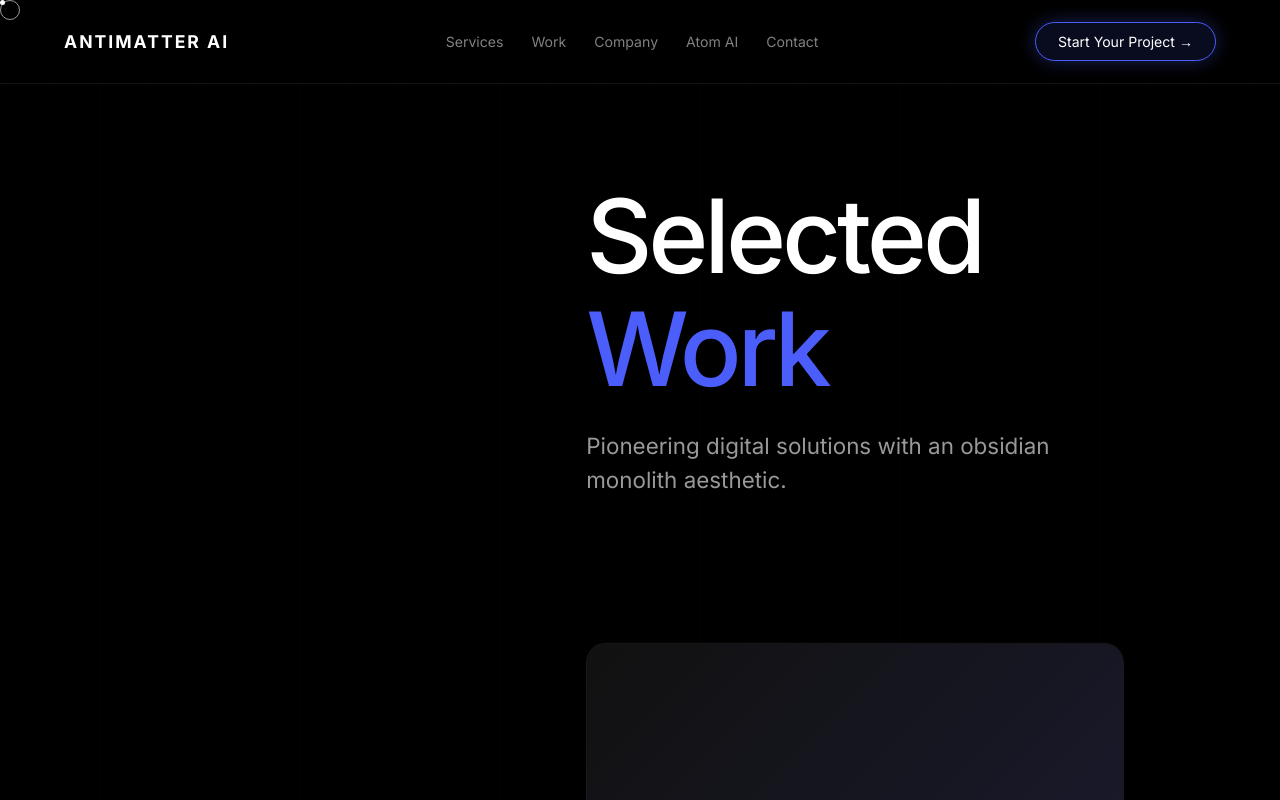
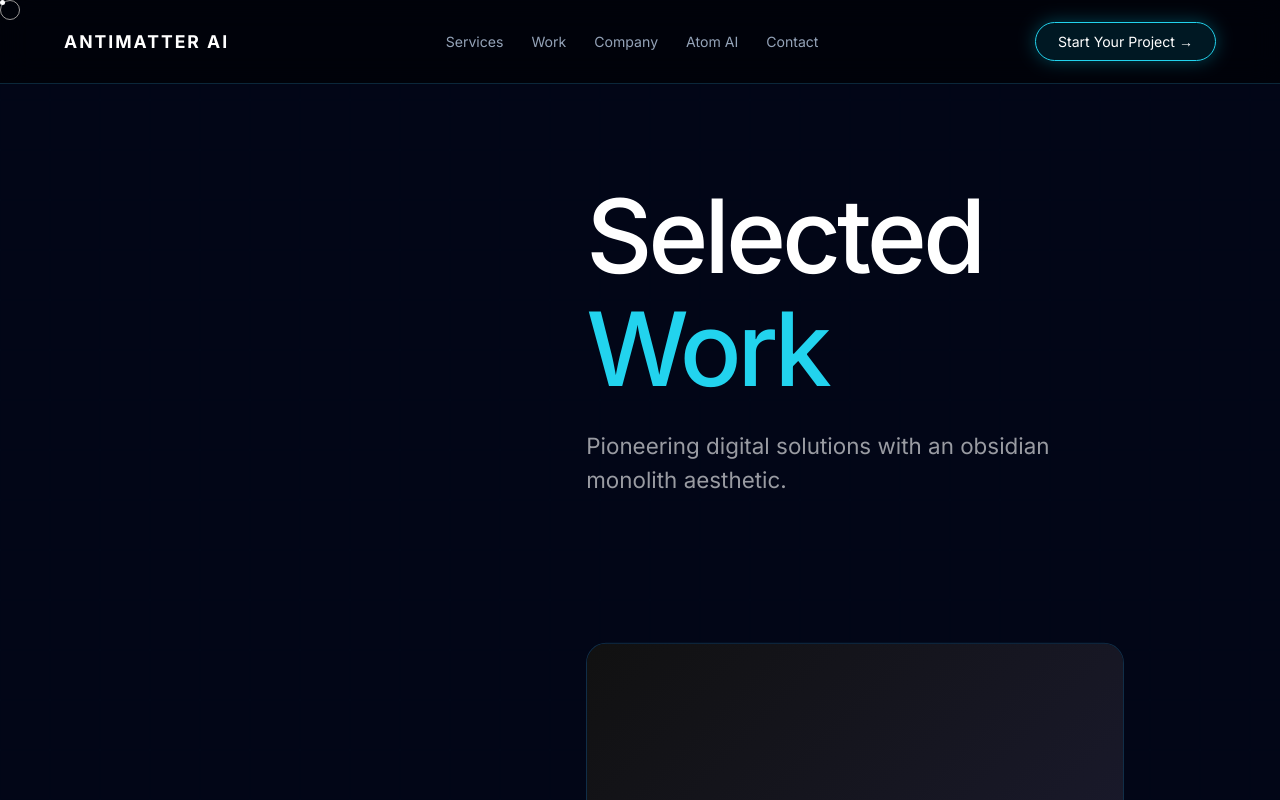
Before and after one commit to jainil224/antimatter-ai-agency, an Angular app: page /#/work in a window 1280 px wide. Shown: the top 800 px of the page. Built offline with nearby package versions, Linux system fonts and the light colour scheme.

Commit message:
feat: implement core UI components, styling, and service data definitions for the application

```diff
--- a/src/app/atom-ai-page/atom-ai-page.component.scss
+++ b/src/app/atom-ai-page/atom-ai-page.component.scss
@@ -31,9 +31,13 @@
     .page-title {
       font-size: clamp(3.5rem, 6vw, 5.5rem);
       line-height: 1;
-      font-weight: 500;
+      font-weight: 700;
+      margin-bottom: 30px;
       letter-spacing: -0.04em;
-      margin-bottom: 30px;
+      background: linear-gradient(to right, #22D3EE, #38BDF8, #6366F1);
+      -webkit-background-clip: text;
+      -webkit-text-fill-color: transparent;
+      display: inline-block;
     }
 
     .description {
@@ -92,7 +96,7 @@
     background: rgba(10, 10, 15, 0.8);
     border: 1px solid rgba(255, 255, 255, 0.1);
     border-radius: 12px;
-    box-shadow: 0 30px 60px rgba(0, 0, 0, 0.5), 0 0 40px rgba(75, 94, 252, 0.1);
+    box-shadow: 0 30px 60px rgba(0, 0, 0, 0.5), 0 0 40px rgba(6, 182, 212, 0.1);
     backdrop-filter: blur(20px);
     overflow: hidden;
 
@@ -134,14 +138,14 @@
       color: #e6e6e6;
       overflow-x: auto;
 
-      .keyword { color: #c678dd; }
-      .type { color: #e5c07b; }
-      .string { color: #98c379; }
-      .variable { color: #e06c75; }
-      .property { color: #d19a66; }
-      .number { color: #d19a66; }
-      .boolean { color: #d19a66; }
-      .method { color: #61afef; }
+      .keyword { color: #22D3EE; }
+      .type { color: #38BDF8; }
+      .string { color: #94A3B8; }
+      .variable { color: #06B6D4; }
+      .property { color: #38BDF8; }
+      .number { color: #FACC15; }
+      .boolean { color: #FACC15; }
+      .method { color: #22D3EE; }
       .comment { color: #5c6370; font-style: italic; }
 
       .blink {
--- a/src/app/background-canvas/background-canvas.component.ts
+++ b/src/app/background-canvas/background-canvas.component.ts
@@ -56,7 +56,7 @@ export class BackgroundCanvasComponent implements AfterViewInit, OnDestroy {
     // Sine wave opacity (slow cycle)
     const opacity = 0.015 + Math.sin(time * 0.001) * 0.005;
 
-    this.ctx.strokeStyle = `rgba(255, 255, 255, ${Math.max(0, opacity)})`;
+    this.ctx.strokeStyle = `rgba(6, 182, 212, ${Math.max(0, opacity)})`;
     this.ctx.lineWidth = 1;
 
     this.ctx.beginPath();
--- a/src/app/case-studies-section/case-studies-section.component.scss
+++ b/src/app/case-studies-section/case-studies-section.component.scss
@@ -15,8 +15,12 @@
 .cases-list {
   h2 {
     font-size: clamp(2rem, 3.5vw, 3rem);
-    font-weight: 400;
+    font-weight: 700;
     margin-bottom: 40px;
+    background: linear-gradient(to right, #22D3EE, #38BDF8, #6366F1);
+    -webkit-background-clip: text;
+    -webkit-text-fill-color: transparent;
+    display: inline-block;
   }
 }
 
@@ -181,7 +185,7 @@
   left: 0;
   width: 100%;
   height: 80px;
-  background: linear-gradient(180deg, rgba(75, 94, 252, 0.2), transparent);
+  background: linear-gradient(180deg, rgba(6, 182, 212, 0.2), transparent);
 
   &::before {
     content: '';
@@ -246,7 +250,7 @@
 .p-prog-bar {
   width: 72%;
   height: 100%;
-  background: linear-gradient(90deg, #4B5EFC, #7B5EFB);
+  background: linear-gradient(90deg, #22D3EE, #38BDF8);
   border-radius: 3px;
 }
 
--- a/src/app/company-page/company-page.component.scss
+++ b/src/app/company-page/company-page.component.scss
@@ -13,13 +13,13 @@
     .page-title {
       font-size: clamp(3.5rem, 7vw, 6.5rem);
       line-height: 1.1;
-      font-weight: 500;
+      font-weight: 700;
       letter-spacing: -0.04em;
       margin-bottom: 30px;
-
-      .text-accent {
-        color: var(--accent);
-      }
+      background: linear-gradient(to right, #22D3EE, #38BDF8, #6366F1);
+      -webkit-background-clip: text;
+      -webkit-text-fill-color: transparent;
+      display: inline-block;
     }
 
     .page-subtitle {
@@ -102,10 +102,10 @@
           flex-shrink: 0;
           background-size: cover;
 
-          &.bg-1 { background: linear-gradient(135deg, #111, #4B5EFC); }
-          &.bg-2 { background: linear-gradient(135deg, #111, #9c4bfc); }
-          &.bg-3 { background: linear-gradient(135deg, #111, #4bebfc); }
-          &.bg-4 { background: linear-gradient(135deg, #111, #fc4b4b); }
+          &.bg-1 { background: linear-gradient(135deg, #111, #22D3EE); }
+          &.bg-2 { background: linear-gradient(135deg, #111, #38BDF8); }
+          &.bg-3 { background: linear-gradient(135deg, #111, #06B6D4); }
+          &.bg-4 { background: linear-gradient(135deg, #111, #6366F1); }
         }
 
         .info {
--- a/src/app/contact-page/contact-page.component.scss
+++ b/src/app/contact-page/contact-page.component.scss
@@ -104,7 +104,7 @@
           &:focus {
             outline: none;
             border-color: var(--accent);
-            box-shadow: 0 0 20px rgba(75, 94, 252, 0.2);
+            box-shadow: 0 0 20px rgba(6, 182, 212, 0.2);
           }
 
           &::placeholder {
--- a/src/app/hero-section/hero-section.component.scss
+++ b/src/app/hero-section/hero-section.component.scss
@@ -28,8 +28,11 @@
   h1 {
     font-size: clamp(2.8rem, 5vw, 5rem);
     line-height: 1.1;
-    font-weight: 400;
+    font-weight: 700;
     margin-bottom: 24px;
+    background: linear-gradient(to right, #22D3EE, #38BDF8, #6366F1);
+    -webkit-background-clip: text;
+    -webkit-text-fill-color: transparent;
 
     .italic-bold {
       font-weight: 700;
@@ -47,18 +50,18 @@
 
 .btn-pill {
   display: inline-block;
-  background: rgba(75, 94, 252, 0.12);
+  background: rgba(6, 182, 212, 0.12);
   border: 1px solid var(--accent);
   padding: 10px 22px;
   border-radius: 50px;
-  box-shadow: 0 0 18px rgba(75, 94, 252, 0.35);
+  box-shadow: 0 0 18px rgba(6, 182, 212, 0.35);
   color: var(--white);
   font-size: 0.88rem;
   transition: background 0.2s ease, box-shadow 0.2s ease;
 
   &:hover {
     background: var(--accent);
-    box-shadow: 0 0 28px rgba(75, 94, 252, 0.7);
+    box-shadow: 0 0 28px rgba(6, 182, 212, 0.7);
   }
 }
 
--- a/src/app/navbar/navbar.component.scss
+++ b/src/app/navbar/navbar.component.scss
@@ -35,17 +35,17 @@
 }
 
 .btn-pill {
-  background: rgba(75, 94, 252, 0.12);
+  background: rgba(6, 182, 212, 0.12);
   border: 1px solid var(--accent);
   padding: 10px 22px;
   border-radius: 50px;
-  box-shadow: 0 0 18px rgba(75, 94, 252, 0.35);
+  box-shadow: 0 0 18px rgba(6, 182, 212, 0.35);
   color: var(--white);
   font-size: 0.88rem;
   transition: background 0.2s ease, box-shadow 0.2s ease;
 
   &:hover {
     background: var(--accent);
-    box-shadow: 0 0 28px rgba(75, 94, 252, 0.7);
+    box-shadow: 0 0 28px rgba(6, 182, 212, 0.7);
   }
 }
--- a/src/app/services-section/services-section.component.ts
+++ b/src/app/services-section/services-section.component.ts
@@ -18,8 +18,8 @@ export class ServicesSectionComponent {
       services: ['UI/UX Design', 'Wireframing & Prototyping', 'Brand Identity', 'Design Systems', 'User Research', 'Testing'],
       tools: ['Figma', 'Framer', 'Maze', 'Notion'],
       shape: 1,
-      shadowInset: 'inset 0 -140px 140px -70px rgba(123, 94, 251, 0.2)',
-      shadowOuter: '0 0 40px rgba(123, 94, 251, 0.15)'
+      shadowInset: 'inset 0 -140px 140px -70px rgba(6, 182, 212, 0.2)',
+      shadowOuter: '0 0 40px rgba(6, 182, 212, 0.15)'
     },
     {
       num: '02',
@@ -28,8 +28,8 @@ export class ServicesSectionComponent {
       services: ['Frontend (React/Next.js)', 'Backend & API Engineering', 'Cloud Infrastructure & DevOps', 'Mobile Apps (iOS/Android)'],
       tools: ['React', 'Node', 'AWS', 'Docker', 'Vercel'],
       shape: 2,
-      shadowInset: 'inset 0 -140px 140px -70px rgba(75, 94, 252, 0.2)',
-      shadowOuter: '0 0 40px rgba(75, 94, 252, 0.15)'
+      shadowInset: 'inset 0 -140px 140px -70px rgba(56, 189, 248, 0.2)',
+      shadowOuter: '0 0 40px rgba(56, 189, 248, 0.15)'
     },
     {
       num: '03',
--- a/src/app/three-scene/three-scene.component.ts
+++ b/src/app/three-scene/three-scene.component.ts
@@ -610,7 +610,7 @@ export class ThreeSceneComponent implements AfterViewInit, OnDestroy {
       uniforms: {
         uTime: { value: 0 },
         uColor: { value: new THREE.Color(0xffffff) },
-        uGlow: { value: new THREE.Color(0x7B5EFB) },
+        uGlow: { value: new THREE.Color(0x06B6D4) },
         uBlast: { value: 0 }
       },
       transparent: true,
--- a/src/styles.scss
+++ b/src/styles.scss
@@ -1,13 +1,14 @@
 @import url('https://fonts.googleapis.com/css2?family=Inter:ital,wght@0,300;0,400;0,500;0,600;0,700;1,700&display=swap');
 
 :root {
-  --bg: #000000;
-  --accent: #4B5EFC;
-  --accent2: #7B5EFB;
+  --bg: #020617;
+  --accent: #22D3EE;
+  --accent2: #38BDF8;
+  --highlight: #FACC15;
   --white: #FFFFFF;
-  --muted: rgba(255, 255, 255, 0.5);
-  --card-bg: #0D0D12;
-  --border: rgba(255, 255, 255, 0.08);
+  --muted: #94A3B8;
+  --card-bg: rgba(255, 255, 255, 0.03);
+  --border: rgba(56, 189, 248, 0.2);
 }
 
 * {
```
